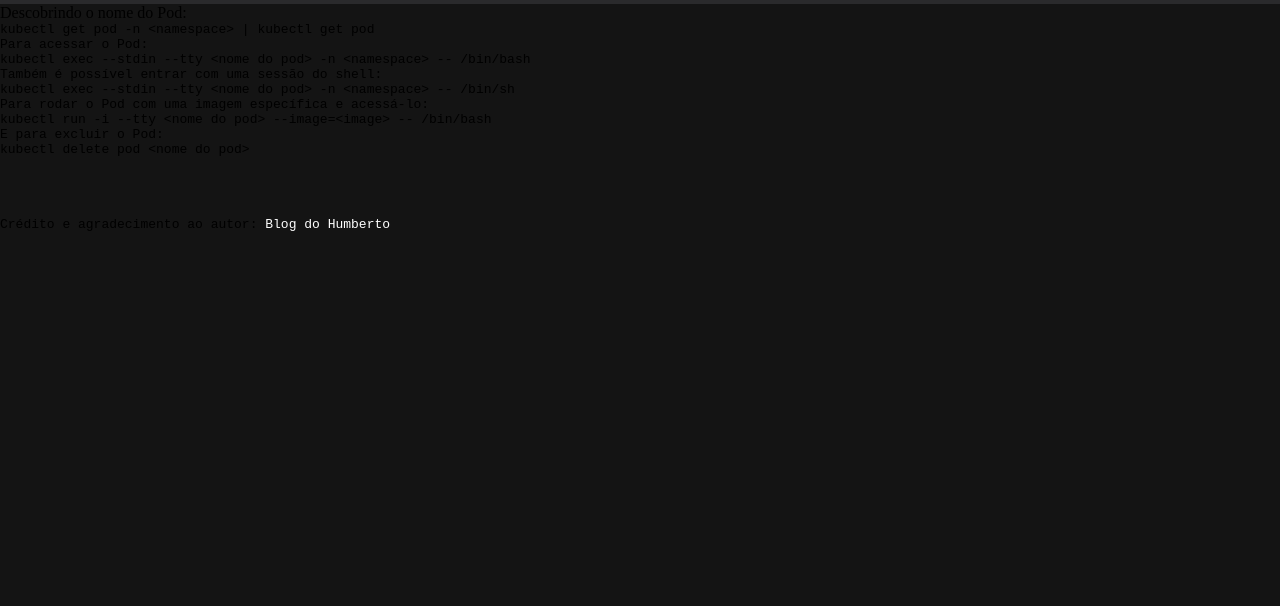
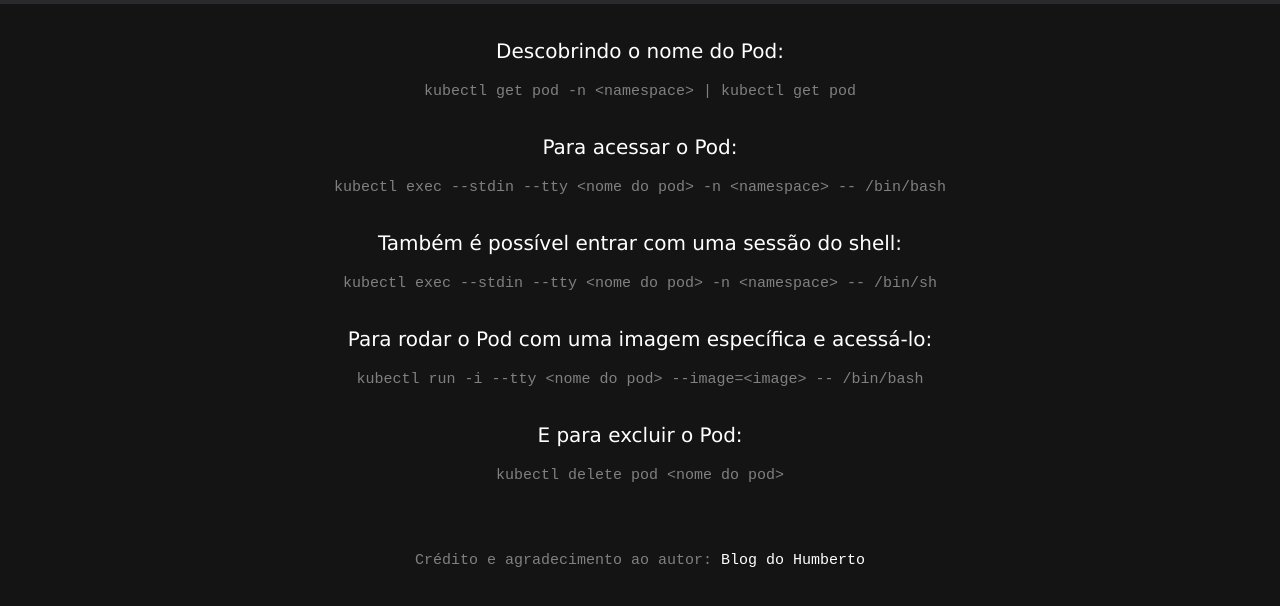
Before and after one commit to davecostaa/web, a plain HTML site: page kubernetes.html in a window 1280 px wide. Shown: the part 44-650 px from the top of the page. Drawn offline with Linux system fonts and the light colour scheme.

Commit message:
Add files via upload

```diff
--- a/style.css
+++ b/style.css
@@ -26,7 +26,7 @@ nav {
   font-family: system-ui, -apple-system, Helvetica, Arial, sans-serif;
   background: #2a2a2c;
   height: 6vh;
-  opacity: 10;
+  opacity:10;
 }
 
 body {
@@ -36,6 +36,7 @@ background-color: #141414
 .nav-list {
   list-style: none;
   display: flex;
+
 }
 
 .nav-list li {
@@ -110,3 +111,31 @@ background-color: #141414
 .mobile-menu.active .line3 {
   transform: rotate(45deg) translate(-5px, -7px);
 }
+
+/********************************************************************************************************************************************/
+
+p {
+  text-align: center;
+  font-size: 20px;
+  color: white;
+  font-family:'Lucida Sans', 'Lucida Sans Regular', 'Lucida Grande', 'Lucida Sans Unicode', Geneva, Verdana, sans-serif;
+  margin-top: 35px;
+}
+p:hover{
+  opacity: 0.7;
+
+}
+
+.highlight {
+  text-align: center;
+  font-size: 15px;
+  color: white;
+  font-family:'Courier New', Courier, monospace
+  margin-top: 30px;
+}
+
+pre{
+  text-align: center;
+  margin-top:20px;
+  color:grey;
+}
```
